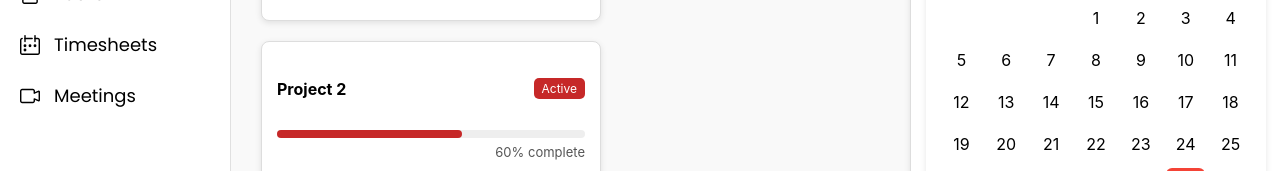
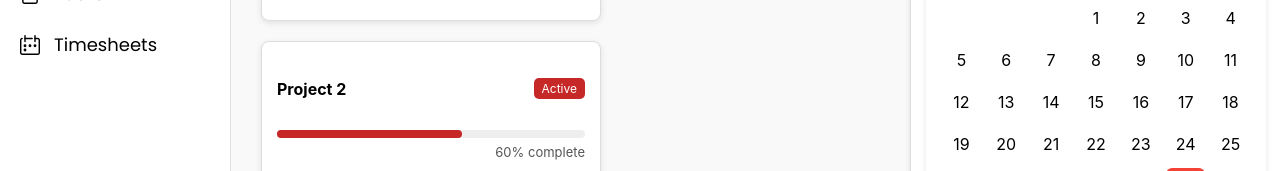
Before and after one commit to dolithachowdary/Project-management-tool, a React (Create React App) app in the folder frontend/: page /dashboard in a window 1280 px wide. Shown: the part 289-460 px from the top of the page. Built offline with nearby package versions, Linux system fonts and the light colour scheme.

Commit message:
removed meetings from sidebar

```diff
--- a/frontend/src/components/Sidebar.jsx
+++ b/frontend/src/components/Sidebar.jsx
@@ -8,20 +8,18 @@ import ProjectsIcon from "../assets/icons/projects.svg";
 import SprintsIcon from "../assets/icons/sprints.svg";
 import TasksIcon from "../assets/icons/tasks.svg";
 import TimesheetsIcon from "../assets/icons/timesheets.svg";
-import MeetingsIcon from "../assets/icons/meetings.svg";
 
 const Sidebar = () => {
   const navigate = useNavigate();
   const location = useLocation();
 
-  // ✅ Now link each menu item with its respective icon
+  // ✅ Updated menu items (Meetings removed)
   const menuItems = [
     { name: "Dashboard", path: "/dashboard", icon: DashboardIcon },
     { name: "Projects", path: "/projects", icon: ProjectsIcon },
     { name: "Sprints", path: "/sprints", icon: SprintsIcon },
     { name: "Tasks", path: "/tasks", icon: TasksIcon },
     { name: "Timesheets", path: "/timesheets", icon: TimesheetsIcon },
-    { name: "Meetings", path: "/meetings", icon: MeetingsIcon },
   ];
 
   const handleSignOut = () => {
@@ -51,15 +49,14 @@ const Sidebar = () => {
                 }}
                 onClick={() => navigate(item.path)}
               >
-                {/* Figma SVG icon */}
                 <img
                   src={item.icon}
                   alt={item.name}
                   style={{
                     ...styles.icon,
                     filter: isActive
-                      ? "invert(28%) sepia(98%) saturate(2492%) hue-rotate(345deg) brightness(90%) contrast(95%)" // red
-                      : "invert(0%) brightness(0%)", // black
+                      ? "invert(28%) sepia(98%) saturate(2492%) hue-rotate(345deg) brightness(90%) contrast(95%)"
+                      : "invert(0%) brightness(0%)",
                   }}
                 />
                 {item.name}
```
